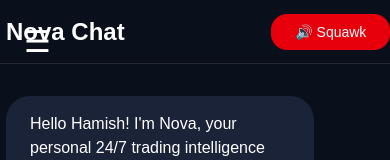
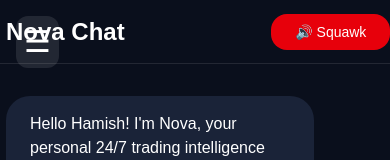
Before and after one commit to edgereason-hub/novatrade-app, a Next.js app: page / in a window 390 px wide. Shown: the top 160 px of the page. Built offline with nearby package versions, Linux system fonts and the light colour scheme.

Commit message:
Fixed full NovaTrade app with mobile menu

```diff
--- a/app/page.tsx
+++ b/app/page.tsx
@@ -49,7 +49,7 @@ export default function NovaTrade() {
   const scrollToBottom = () => messagesEndRef.current?.scrollIntoView({ behavior: "smooth" });
   useEffect(() => { scrollToBottom(); }, [messages]);
 
-  // Real-time price simulation
+  // Real-time price updates
   useEffect(() => {
     const interval = setInterval(() => {
       setPortfolio(prev => prev.map(item => {
@@ -123,6 +123,7 @@ export default function NovaTrade() {
 
   return (
     <div className="flex h-screen bg-[#0A0F1C] text-white overflow-hidden">
+      {/* Sidebar */}
       <div className="hidden md:flex w-72 border-r border-white/10 flex-col">
         <div className="p-6 border-b border-white/10">
           <h1 className="text-3xl font-bold text-[#00D4FF]">NovaTrade</h1>
@@ -141,8 +142,9 @@ export default function NovaTrade() {
         </div>
       </div>
 
+      {/* Mobile Hamburger */}
       <div className="md:hidden fixed top-4 left-4 z-50">
-        <button onClick={() => setIsMobileMenuOpen(!isMobileMenuOpen)} className="text-3xl p-2">☰</button>
+        <button onClick={() => setIsMobileMenuOpen(!isMobileMenuOpen)} className="text-3xl p-2 bg-white/10 rounded-xl">☰</button>
       </div>
 
       <div className="flex-1 flex flex-col">
@@ -152,6 +154,7 @@ export default function NovaTrade() {
         </header>
 
         <div className="flex-1 overflow-auto p-8">
+          {/* Chat */}
           {activeTab === 'chat' && (
             <div className="max-w-3xl mx-auto h-full flex flex-col">
               <div className="flex-1 overflow-auto space-y-6 pb-8" ref={messagesEndRef}>
@@ -176,6 +179,7 @@ export default function NovaTrade() {
             </div>
           )}
 
+          {/* Other tabs */}
           {activeTab === 'insights' && (
             <div className="grid grid-cols-1 md:grid-cols-2 gap-6">
               <div className="bg-[#1A2338] p-8 rounded-3xl">
```
